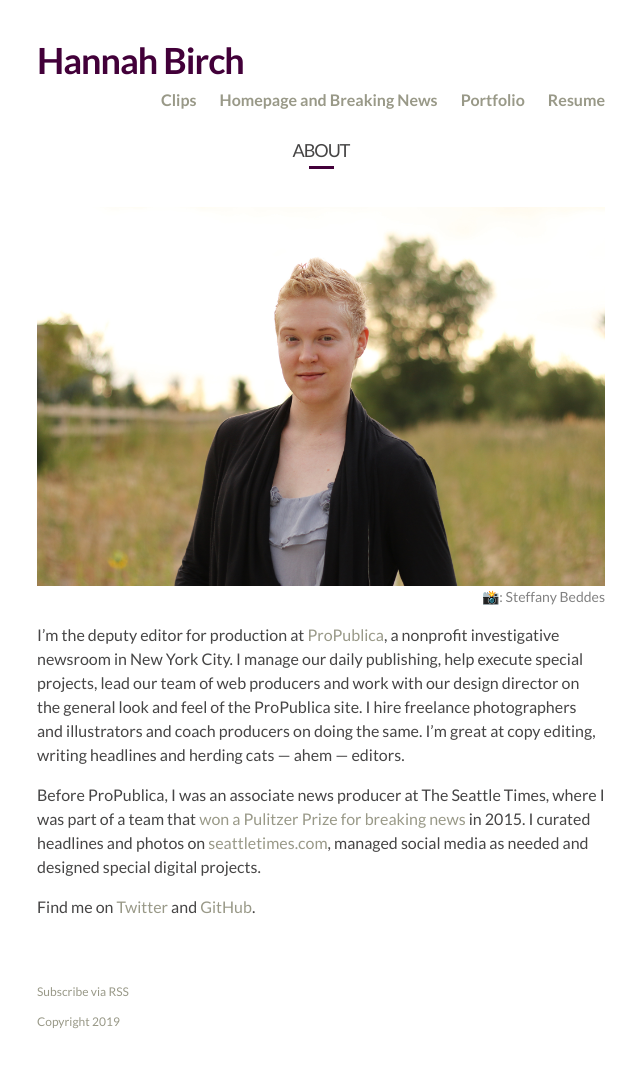
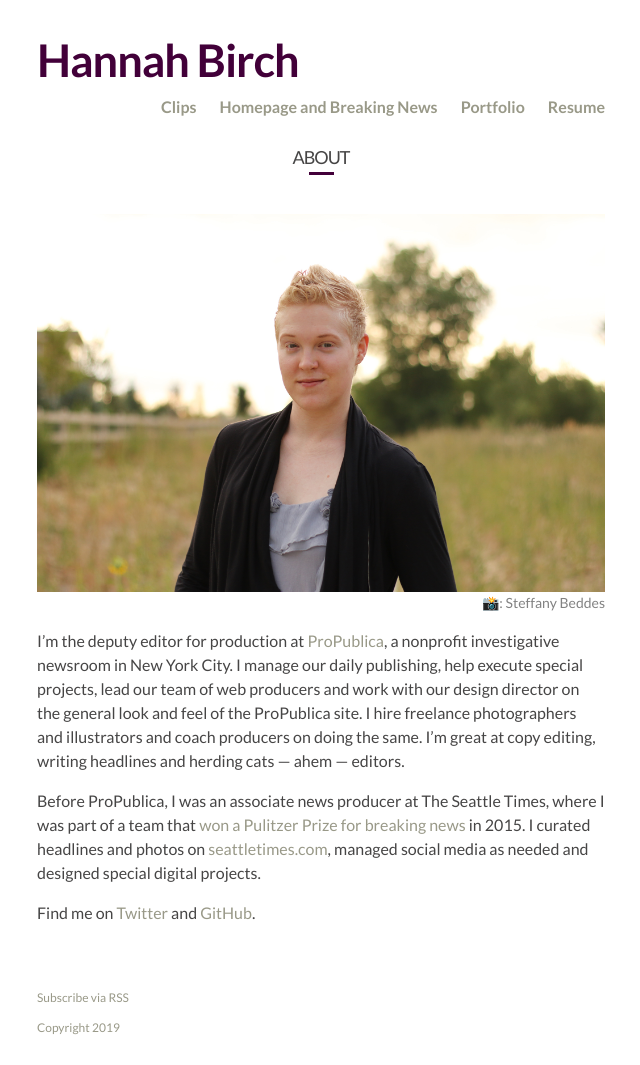
Before and after one commit to hannah-birch/hannah-birch.github.io, a Jekyll site: the page built from index.html, in a window 1280 px wide. Shown: the whole page, without its empty margins (319-959 px from the left). Built offline with Jekyll 4.4.1, drawn with Linux system fonts in a browser that asks for light colours.

Commit message:
Changes size and spacing for site title

```diff
--- a/_sass/_layout.scss
+++ b/_sass/_layout.scss
@@ -11,10 +11,10 @@
 }
 
 .site-title {
-    font-size: 36px;
+    font-size: 45px;
     line-height: 56px;
     letter-spacing: -1px;
-    margin-bottom: 0;
+    margin-bottom: 0.15em;
     float: none;
 
     &,
```
Also changed, not shown: 2 other files.
